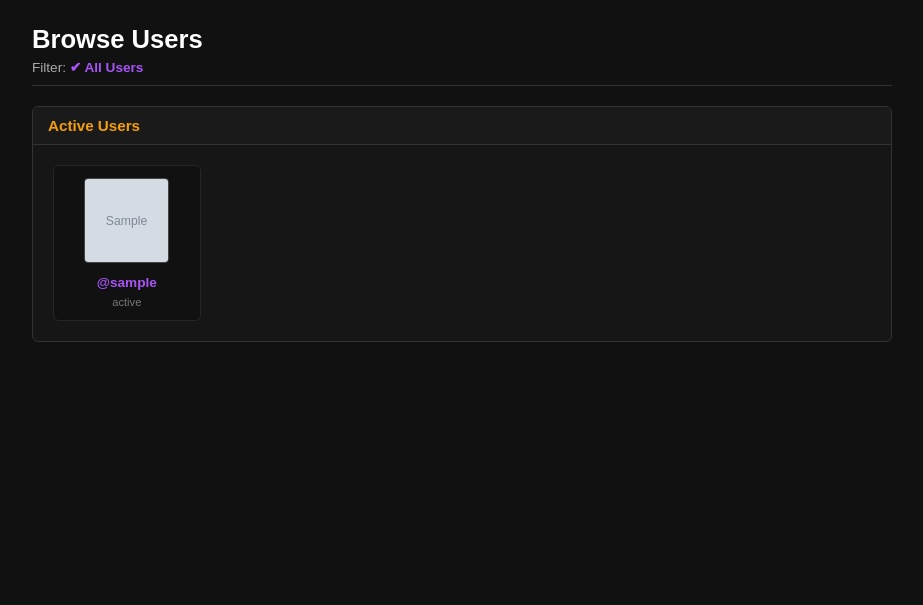
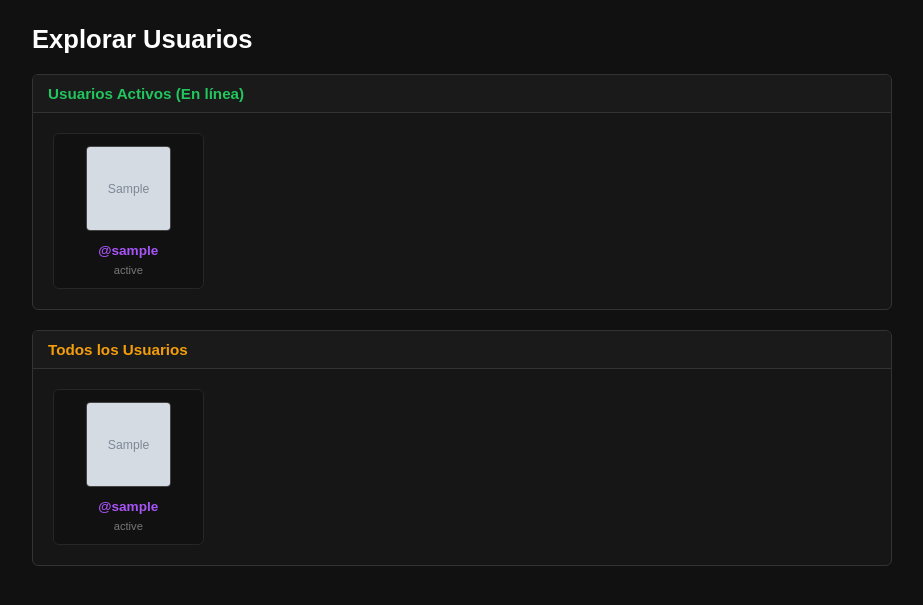
Before and after one commit to naja67/LARPHUB, a Flask app: page /browse in a window 1280 px wide. Shown: the part 81-686 px from the top of the page, without its empty margins (178-1101 px from the left). Run offline with Flask 3, Linux system fonts and the light colour scheme; grey boxes marked "Sample" are stand-in pictures; a database or web service that is not in the repository returns one stand-in record (values such as "Sample title"); some libraries are stand-ins or nearby versions.

Commit message:
Actualizar explorar

```diff
--- a/app.py
+++ b/app.py
@@ -633,21 +633,34 @@ def browse():
         FROM usuarios
         ORDER BY id ASC
     """)
-    usuarios_raw = cur.fetchall()
+    todos_raw = cur.fetchall()
 
-    usuarios = []
-    for u in usuarios_raw:
-        usuarios.append({
-            'username': u[0],
-            'foto': formatear_ruta_media(u[1], 'avatar.png'),
-            'estado': u[2] if u[2] else 'Sin estado',
-            'es_admin': u[3]
-        })
+    cur.execute("""
+        SELECT username, foto_perfil, estado, es_admin
+        FROM usuarios
+        WHERE ultima_actividad >= NOW() - INTERVAL '2 minutes'
+        ORDER BY id ASC
+    """)
+    activos_raw = cur.fetchall()
+
+    def parse_usuarios(raw):
+        lista = []
+        for u in raw:
+            lista.append({
+                'username': u[0],
+                'foto': formatear_ruta_media(u[1], 'avatar.png'),
+                'estado': u[2] if u[2] else 'Sin estado',
+                'es_admin': u[3]
+            })
+        return lista
+
+    todos = parse_usuarios(todos_raw)
+    activos = parse_usuarios(activos_raw)
 
     cur.close()
     conn.close()
 
-    return render_template('browse.html', usuarios=usuarios)
+    return render_template('browse.html', todos=todos, activos=activos)
 
 @app.route('/messages', defaults={'destinatario': None}, methods=['GET', 'POST'])
 @app.route('/messages/<string:destinatario>', methods=['GET', 'POST'])
@@ -1187,6 +1200,85 @@ def editar_grupo(grupo_id):
     conn.close()
     return render_template('edit_group.html', grupo=grupo)
 
+@app.before_request
+def actualizar_actividad_usuario():
+    # Actualiza la hora de actividad cada vez que el usuario navega por la página
+    if 'username' in session and request.endpoint not in ('static',):
+        try:
+            conn = get_db_connection()
+            cur = conn.cursor()
+            cur.execute("UPDATE usuarios SET ultima_actividad = CURRENT_TIMESTAMP WHERE username = %s", (session['username'],))
+            conn.commit()
+            cur.close()
+            conn.close()
+        except Exception:
+            pass
+
+
+@app.route('/ping', methods=['POST'])
+def ping_actividad():
+    # Ruta silenciosa que mantiene al usuario "En línea" mientras tenga la pestaña abierta
+    if 'username' in session:
+        try:
+            conn = get_db_connection()
+            cur = conn.cursor()
+            cur.execute("UPDATE usuarios SET ultima_actividad = CURRENT_TIMESTAMP WHERE username = %s", (session['username'],))
+            conn.commit()
+            cur.close()
+            conn.close()
+        except Exception:
+            pass
+    return '', 204
+
+
+@app.context_processor
+def inyectar_funciones_globales():
+    admins = set()
+    usuarios_online = set()
+    try:
+        conn = get_db_connection()
+        cur = conn.cursor()
+
+        # Obtener admins
+        cur.execute("SELECT username FROM usuarios WHERE es_admin = TRUE")
+        admins = {fila[0] for fila in cur.fetchall()}
+
+        # Obtener usuarios activos en los últimos 2 minutos
+        cur.execute("SELECT username FROM usuarios WHERE ultima_actividad >= NOW() - INTERVAL '2 minutes'")
+        usuarios_online = {fila[0] for fila in cur.fetchall()}
+
+        cur.close()
+        conn.close()
+    except Exception:
+        pass
+
+    def badge(username):
+        if username in admins:
+            return Markup('<span style="background: #1a1a1a; color: #a855f7; border: 1px solid #3b1d5e; font-size: 0.75em; padding: 2px 8px; border-radius: 12px; margin-left: 6px; font-weight: bold; vertical-align: middle; display: inline-flex; align-items: center; gap: 4px;" title="Creador de LARP HUB">🐈‍⬛ Creador</span>')
+        return ''
+
+    def online_dot(username):
+        """Puntito verde compacto ideal para listas de amigos, feed, chat y cuadrículas."""
+        if username in usuarios_online:
+            return Markup('<span style="display: inline-block; width: 9px; height: 9px; background-color: #22c55e; border-radius: 50%; margin-left: 5px; box-shadow: 0 0 6px #22c55e; vertical-align: middle;" title="En línea ahora"></span>')
+        return ''
+
+    def online_banner(username):
+        """Cartel estilo SpaceHey ideal para el Perfil."""
+        if username in usuarios_online:
+            return Markup('<div style="display: inline-flex; align-items: center; gap: 6px; background: #052e16; border: 1px solid #22c55e; color: #4ade80; padding: 4px 10px; border-radius: 4px; font-size: 0.8em; font-weight: bold; margin-bottom: 12px;"><span style="width: 8px; height: 8px; background: #22c55e; border-radius: 50%; display: inline-block; box-shadow: 0 0 6px #22c55e;"></span> ONLINE NOW!</div>')
+        return ''
+
+    es_creador = session.get('username') in admins
+    return dict(
+        badge=badge,
+        online_dot=online_dot,
+        online_banner=online_banner,
+        es_creador=es_creador,
+        lista_admins=admins,
+        usuarios_online=usuarios_online
+    )
+
 
 # ================= PANEL DE ADMINISTRACIÓN DEL CREADOR =================
 
--- a/templates/browse.html
+++ b/templates/browse.html
@@ -2,8 +2,42 @@
 <html lang="es">
 <head>
     <meta charset="UTF-8">
-    <title>Browse Users - LARP HUB</title>
+    <title>Explorar - LARP HUB</title>
     <link rel="stylesheet" href="{{ url_for('static', filename='style.css') }}">
+    <style>
+        .grid-usuarios {
+            display: grid;
+            grid-template-columns: repeat(5, 1fr);
+            gap: 15px;
+            max-height: 500px;
+            overflow-y: auto;
+            padding-right: 5px;
+        }
+        .grid-usuarios::-webkit-scrollbar {
+            width: 8px;
+        }
+        .grid-usuarios::-webkit-scrollbar-track {
+            background: #111;
+            border-radius: 4px;
+        }
+        .grid-usuarios::-webkit-scrollbar-thumb {
+            background: #444;
+            border-radius: 4px;
+        }
+        .grid-usuarios::-webkit-scrollbar-thumb:hover {
+            background: #a855f7;
+        }
+        .tarjeta-usuario {
+            display: flex;
+            flex-direction: column;
+            align-items: center;
+            background: #111;
+            border: 1px solid #262626;
+            padding: 12px;
+            border-radius: 6px;
+            text-align: center;
+        }
+    </style>
 </head>
 <body style="background-color: #111; color: white; margin: 0; padding: 0; font-family: Arial, sans-serif;">
 
@@ -35,28 +69,23 @@
         </nav>
     </header>
 
-    <div style="width: 860px; margin: 25px auto;">
-        <h1 style="color: white; font-size: 1.6em; margin-bottom: 5px;">Browse Users</h1>
-        <div style="font-size: 0.85em; color: #aaa; margin-bottom: 20px; border-bottom: 1px solid #333; padding-bottom: 10px;">
-            Filter: <span style="color: #a855f7; font-weight: bold;">✔ All Users</span>
-        </div>
+    <div style="width: 860px; margin: 25px auto; display: flex; flex-direction: column; gap: 20px;">
+        <h1 style="color: white; font-size: 1.6em; margin: 0;">Explorar Usuarios</h1>
 
-        <!-- SECCIÓN DE USUARIOS ACTIVOS / CUADRÍCULA -->
         <div style="background-color: #161616; border: 1px solid #333; border-radius: 6px; overflow: hidden;">
-            <div style="background-color: #1a1a1a; color: #f59e0b; padding: 10px 15px; font-weight: bold; font-size: 0.95em; border-bottom: 1px solid #333;">
-                Active Users
+            <div style="background-color: #1a1a1a; color: #22c55e; padding: 10px 15px; font-weight: bold; font-size: 0.95em; border-bottom: 1px solid #333;">
+                Usuarios Activos (En línea)
             </div>
-
             <div style="padding: 20px;">
-                {% if usuarios %}
-                    <div style="display: grid; grid-template-columns: repeat(5, 1fr); gap: 20px; text-align: center;">
-                        {% for u in usuarios %}
-                            <div style="display: flex; flex-direction: column; align-items: center; background: #111; border: 1px solid #262626; padding: 12px; border-radius: 6px;">
+                {% if activos %}
+                    <div class="grid-usuarios">
+                        {% for u in activos %}
+                            <div class="tarjeta-usuario">
                                 <a href="/profile/{{ u.username }}">
                                     <img src="{{ u.foto }}" alt="@{{ u.username }}" style="width: 85px; height: 85px; object-fit: cover; border-radius: 4px; border: 1px solid #444; margin-bottom: 8px;">
                                 </a>
                                 <a href="/profile/{{ u.username }}" style="color: #a855f7; text-decoration: none; font-weight: bold; font-size: 0.85em; max-width: 100%; overflow: hidden; text-overflow: ellipsis; white-space: nowrap;">
-                                    @{{ u.username }}
+                                    @{{ u.username }}{{ online_dot(u.username) }}
                                 </a>
                                 {% if u.es_admin %}
                                     <div style="margin-top: 2px;">{{ badge(u.username) }}</div>
@@ -68,7 +97,39 @@
                         {% endfor %}
                     </div>
                 {% else %}
-                    <div style="text-align: center; color: #777; padding: 30px; font-size: 0.9em;">
+                    <div style="text-align: center; color: #777; padding: 20px; font-size: 0.9em;">
+                        No hay usuarios activos en este momento.
+                    </div>
+                {% endif %}
+            </div>
+        </div>
+
+        <div style="background-color: #161616; border: 1px solid #333; border-radius: 6px; overflow: hidden;">
+            <div style="background-color: #1a1a1a; color: #f59e0b; padding: 10px 15px; font-weight: bold; font-size: 0.95em; border-bottom: 1px solid #333;">
+                Todos los Usuarios
+            </div>
+            <div style="padding: 20px;">
+                {% if todos %}
+                    <div class="grid-usuarios">
+                        {% for u in todos %}
+                            <div class="tarjeta-usuario">
+                                <a href="/profile/{{ u.username }}">
+                                    <img src="{{ u.foto }}" alt="@{{ u.username }}" style="width: 85px; height: 85px; object-fit: cover; border-radius: 4px; border: 1px solid #444; margin-bottom: 8px;">
+                                </a>
+                                <a href="/profile/{{ u.username }}" style="color: #a855f7; text-decoration: none; font-weight: bold; font-size: 0.85em; max-width: 100%; overflow: hidden; text-overflow: ellipsis; white-space: nowrap;">
+                                    @{{ u.username }}{{ online_dot(u.username) }}
+                                </a>
+                                {% if u.es_admin %}
+                                    <div style="margin-top: 2px;">{{ badge(u.username) }}</div>
+                                {% endif %}
+                                <div style="font-size: 0.7em; color: #777; margin-top: 4px; max-width: 100%; overflow: hidden; text-overflow: ellipsis; white-space: nowrap;">
+                                    {{ u.estado }}
+                                </div>
+                            </div>
+                        {% endfor %}
+                    </div>
+                {% else %}
+                    <div style="text-align: center; color: #777; padding: 20px; font-size: 0.9em;">
                         No hay usuarios registrados todavía.
                     </div>
                 {% endif %}
@@ -76,5 +137,14 @@
         </div>
     </div>
 
+    {% if session['username'] %}
+    <script>
+        setInterval(() => {
+            if (!document.hidden) {
+                fetch('/ping', { method: 'POST' }).catch(() => {});
+            }
+        }, 35000);
+    </script>
+    {% endif %}
 </body>
 </html>
```
Also changed, not shown: templates/blog.html (+12 -2 lines), templates/friends.html (+23 -15 lines), templates/group_chat.html (+12 -9 lines), templates/groups.html (+12 -3 lines), templates/profile.html (+12 -1 lines).
